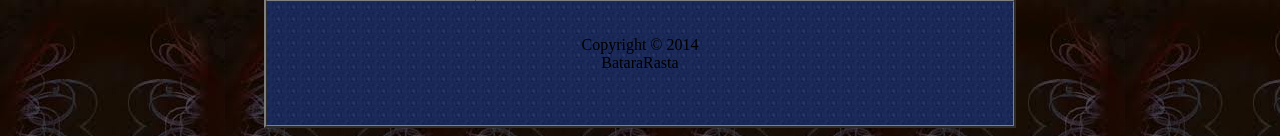
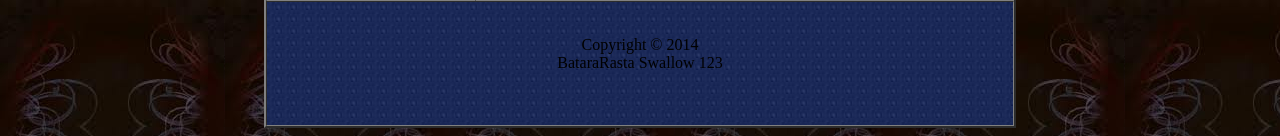
Before and after one commit to elmartiansyah/tugas1l, a PHP site: page /index.php in a window 1280 px wide. Shown: the part 676-812 px from the top of the page. Run offline with PHP 8.4, Linux system fonts and the light colour scheme; data comes from the database, SQL or seed files in the repository.

Commit message:
Update footer.php

```diff
--- a/footer.php
+++ b/footer.php
@@ -5,7 +5,7 @@
 </style>
 <tr>
     <td height="123" colspan="2" border="2" valign="top" background="images/bg2.JPG" bordercolor="#000000" bgcolor="#FF33FF"><br/><p align="center" >Copyright &copy; 2014<br/>
-	BataraRasta</p></td>
+	BataraRasta Swallow 123</p></td>
 </tr>
 </table>
 </body>
```
